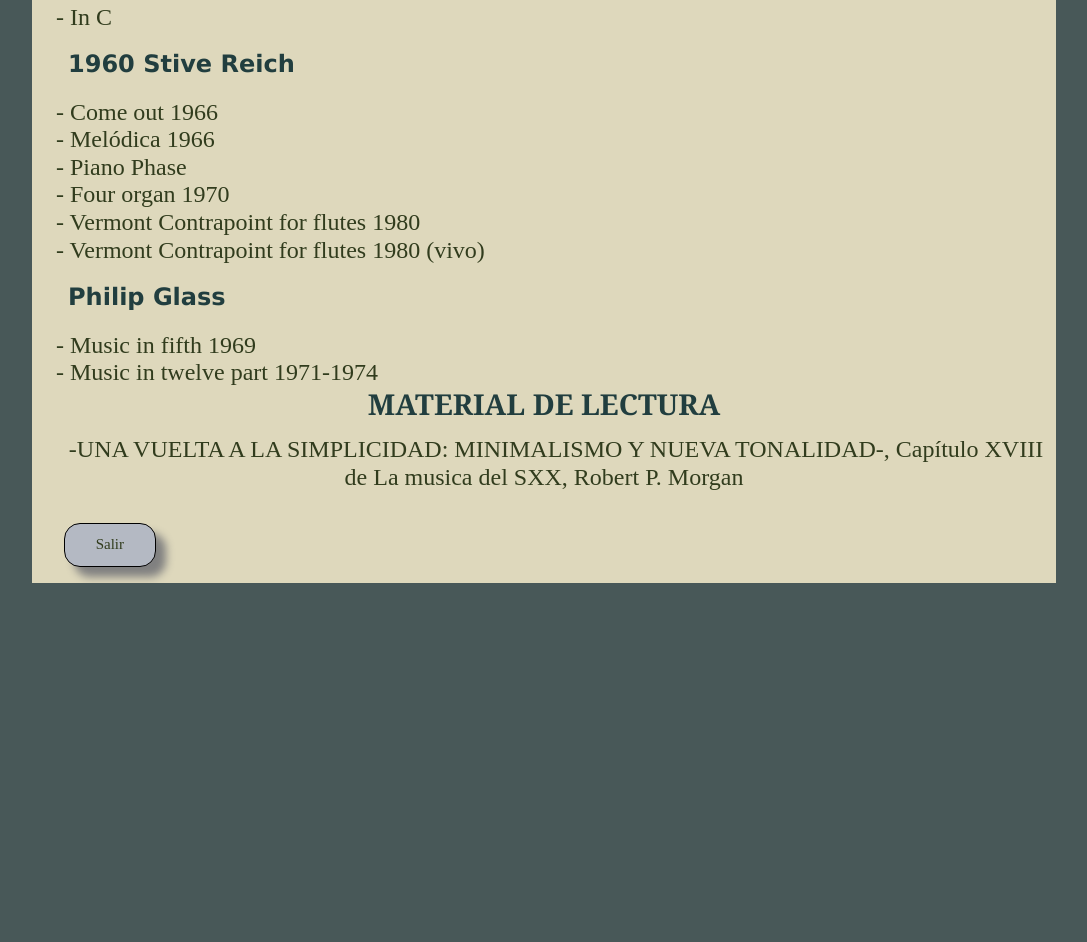
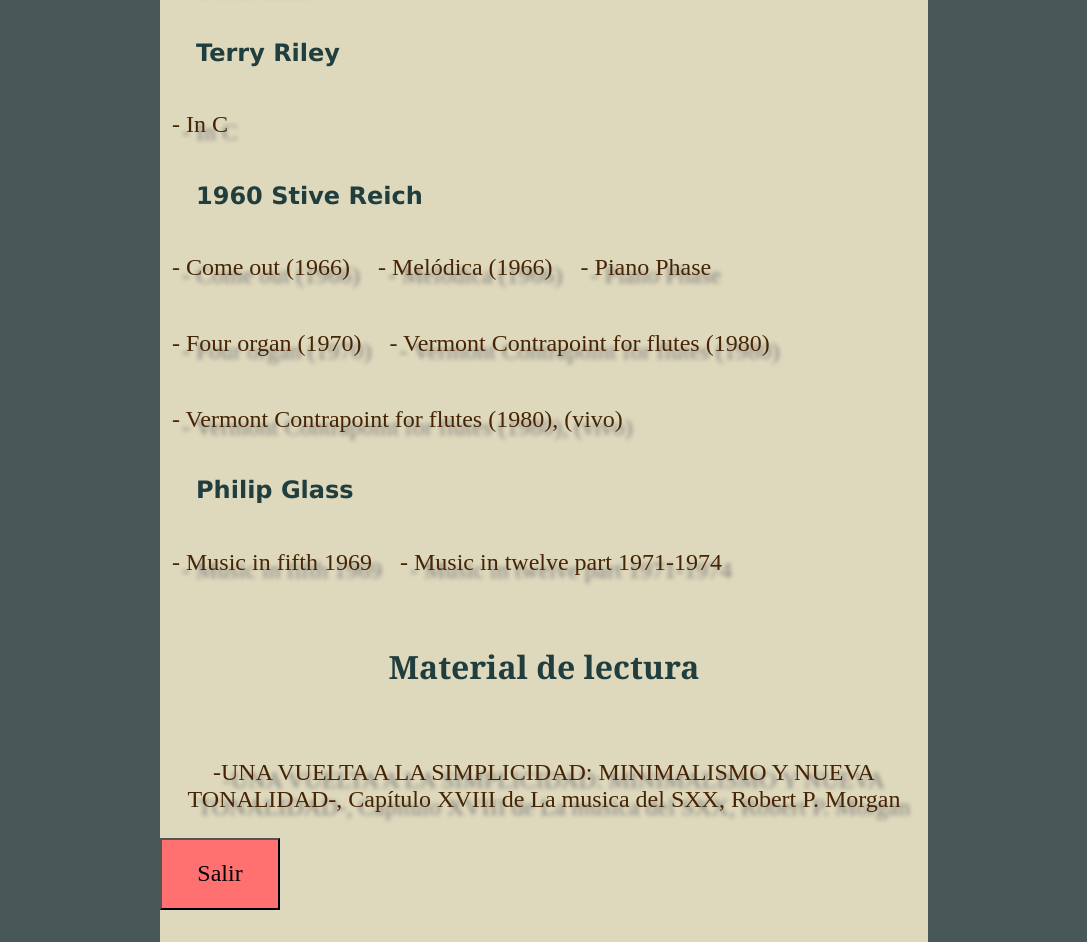
Before and after one commit to JIDFmusaud/Indeterminaci-n_Minimalismo, a plain HTML site: page minimalismo.html in a window 1280 px wide. Shown: the part 367-1309 px from the top of the page, without its empty margins (96-1183 px from the left). Before the commit the page ends 950 px from the top, so only its background shows below. Drawn offline with nearby package versions, Linux system fonts and the light colour scheme; sample sign-in values are in the browser's storage.

Commit message:
Add files via upload

```diff
--- a/minimalEst.css
+++ b/minimalEst.css
@@ -4,28 +4,54 @@
     width: 100%;
     height: auto;
     margin: auto;
+}
+
+.general{
+    display: block;
+    background-color: rgb(222, 216, 188);
+    width: 60%;
+    margin: auto;
+    padding-bottom: 2em;
 
 
 }
-.cont{
+.cont1{
     display: block;
-    width: 80%;
+    width: 100%;
     height: auto;
-    padding-bottom: 1em;
-    background-color: rgb(222, 216, 188);
+
+
     margin: auto;
+}
+.cont2{
+    display: block;
+    width: 100%;
+    height: auto;
+
+
 }
 
 a {
+    display: inline-block;
     text-decoration: none;
-    color: rgb(49, 60, 29);
+    color: rgb(70, 36, 4);
     font-size: 1.5em;
-    margin-left: 1em;
+    text-shadow: 10px 8px 4px grey;
+
+
+}
+a p{
+    margin-left: 0.5em;
+    margin-right: 0.5em;
+    font-size: 1em;
 }
 
 a:hover{
-    color: rgb(51, 47, 107);
+    color: rgb(0, 0, 0);
     transition: 0.7s;
+    font-size: 1.4em;
+    text-shadow: 8px 6px 2px grey;
+    transition: 0.4s;
 }
 
 .encabezado{
@@ -65,9 +91,14 @@
 
 }
 h4{
-    margin: auto;
+    display: block;
+
+
     text-align: center;
-    font-size: 1.8em;
+    padding: 0.2em;
+
+
+    font-size: 2em;
     font-family:Georgia, 'Times New Roman', Times, serif;
     color:rgb(33, 62, 63) ;
 }
@@ -126,9 +157,12 @@
     h3{
         font-size: 1.3em;
     }
-    .cont{
+    .general{
 
         width: 99%;
+    }
+    h4{
+        font-size: 1.5em;
     }
 
 }
@@ -160,10 +194,17 @@
 
 }
 menu{
-    background-color: rgb(148, 153, 158);
+    background-color: rgb(93, 174, 255);
     opacity: 0.5;
     padding: 0.5em;
 }
 menu a{
     font-family:Georgia, 'Times New Roman', Times, serif
 }
+button{
+    background-color: rgb(255, 113, 113);
+    margin: auto;
+    width: 5em;
+    height: 3em;
+    margin-left:4.5em ;
+}
--- a/minimalismo.html
+++ b/minimalismo.html
@@ -10,51 +10,51 @@
         <link rel="preconnect" href="fonts/lobster/Lobster-Regular.ttf">
         <title>MINIMALISMO</title>
     </head>
+
     <body>
-
-            <div class="cont">
+        <div class="general">
+            <div class="cont1">
                 <div class="encabezado">
                     <h1>MINIMALISMO</h1>
-                    <br>
-                    <h3>Algunos videos elegidos de YouTube y material de lectura</h3>
                 </div>
+
                 <div>
                     <menu>
                         <a href="indeterminismo.html">INDETERMINISMO</a>
                     </menu>
                 </div>
+            </div>
+
+            <div class="cont2">
+                <h4>Videos de obras elegidos en YouTube</h4>
 
                 <h2>La Monte Young</h2>
-                <a href="https://youtu.be/1Lwpqz591Ys?si=oL8K7715bp66Z2id" target="_blank">- Death chant</a>
-
+                <a href="https://youtu.be/1Lwpqz591Ys?si=oL8K7715bp66Z2id" target="_blank"><p>- Death chant</p></a>
 
                 <h2>Terry Riley</h2>
-                <a href="https://youtu.be/BaqWz1-cFUw?si=EWyai9KGe5KiLaV6" target="_blank">- In C</a>
-
+                <a href="https://youtu.be/BaqWz1-cFUw?si=EWyai9KGe5KiLaV6" target="_blank"><p>- In C</p></a>
 
                 <h2>1960 Stive Reich</h2>
-                <a href="https://youtu.be/g0WVh1D0N50?si=RRqeMB205GW_OlGe" target="_blank">- Come out 1966</a><br>
-                <a href="https://youtu.be/bcHZZKgkiWw?si=i50YIY7--e6A61c6" target="_blank">- Melódica 1966</a><br>
-                <a href="https://youtu.be/wNVzDGnkbDI?si=qH4URyPuIuhAfWOL" target="_blank">- Piano Phase</a><br>
-                <a href="https://youtu.be/dM08UOC1Db0?si=cXD4Z646ZUYoqryD" target="_blank">- Four organ 1970</a><br>
-                <a href="https://youtu.be/RlRdZu9oM7o?si=2muuNKCAuQt9-Lih" target="_blank">- Vermont Contrapoint for flutes 1980</a><br>
-                <a href="https://youtu.be/a3-wWv2JQq4?si=rWgpMVzT5SlCmoKc" target="_blank">- Vermont Contrapoint for flutes 1980 (vivo)</a><br>
-
-
-
+                <a href="https://youtu.be/g0WVh1D0N50?si=RRqeMB205GW_OlGe" target="_blank"><p>- Come out (1966)</p></a>
+                <a href="https://youtu.be/bcHZZKgkiWw?si=i50YIY7--e6A61c6" target="_blank"><p>- Melódica (1966)</p></a>
+                <a href="https://youtu.be/wNVzDGnkbDI?si=qH4URyPuIuhAfWOL" target="_blank"><p>- Piano Phase</p></a>
+                <a href="https://youtu.be/dM08UOC1Db0?si=cXD4Z646ZUYoqryD" target="_blank"><p>- Four organ (1970)</p></a>
+                <a href="https://youtu.be/RlRdZu9oM7o?si=2muuNKCAuQt9-Lih" target="_blank"><p>- Vermont Contrapoint for flutes (1980)</p></a>
+                <a href="https://youtu.be/a3-wWv2JQq4?si=rWgpMVzT5SlCmoKc" target="_blank"><p>- Vermont Contrapoint for flutes (1980), (vivo)</p></a>
 
                 <h2>Philip Glass</h2>
-                <a href="https://youtu.be/6V1hokSS4TU?si=Gbacu8b66aTB4Uga" target="_blank">- Music in fifth 1969</a><br>
-                <a href="https://youtu.be/47sXqkSuq_w?si=zMBCdN-95SahWNQd" target="_blank">- Music in twelve part 1971-1974</a><br>
+                <a href="https://youtu.be/6V1hokSS4TU?si=Gbacu8b66aTB4Uga" target="_blank"><p>- Music in fifth 1969</p></a>
+                <a href="https://youtu.be/47sXqkSuq_w?si=zMBCdN-95SahWNQd" target="_blank"><p>- Music in twelve part 1971-1974</p></a>
 
-                <h4>MATERIAL DE LECTURA</h4>
+                <h4>Material de lectura</h4>
 
-                <div class="apunte"><a href="pdf/minimalismo.pdf" target="_blank">-UNA VUELTA A LA SIMPLICIDAD: MINIMALISMO Y NUEVA TONALIDAD-, Capítulo XVIII de La musica del SXX, Robert P. Morgan</a>
+                <div class="apunte">
+                    <a href="pdf/minimalismo.pdf" target="_blank"><p>-UNA VUELTA A LA SIMPLICIDAD: MINIMALISMO Y NUEVA TONALIDAD-, Capítulo XVIII de La musica del SXX, Robert P. Morgan</p></a>
                 </div>
 
 
-                <div class="boton"><a class="botona" href="index.html">Salir</a></div>
-
+                <a href="index.html"><button>Salir</button></a>
+            </div>
         </div>
 
             <!-- Vinculamos el archivo JavaScript externo -->
```
Also changed, not shown: indeterminismo.html (+27 -21 lines), index.html (+1 -1 lines), menu.html (+3 -3 lines). Lines whose indentation alone changed are shown as unchanged.
